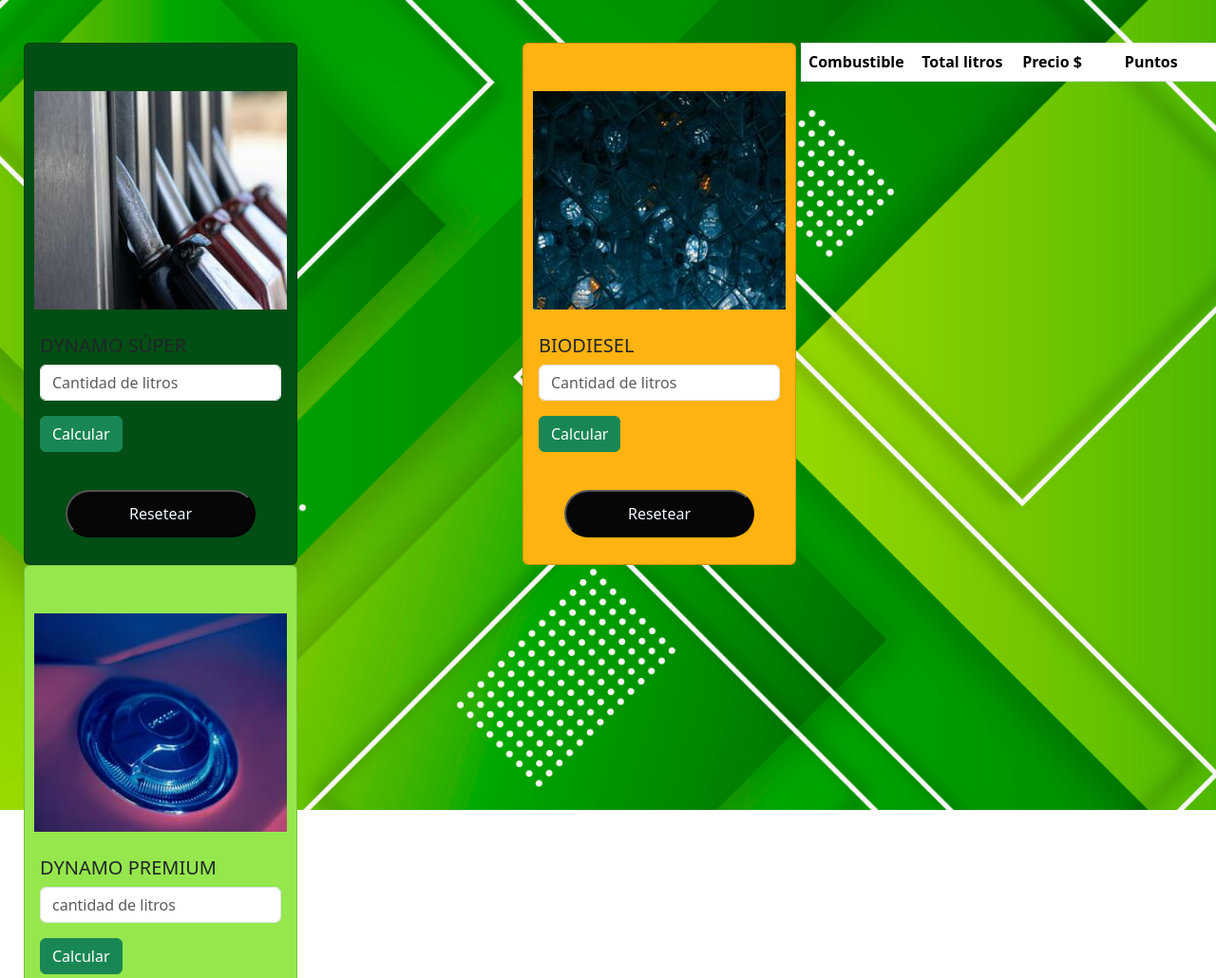
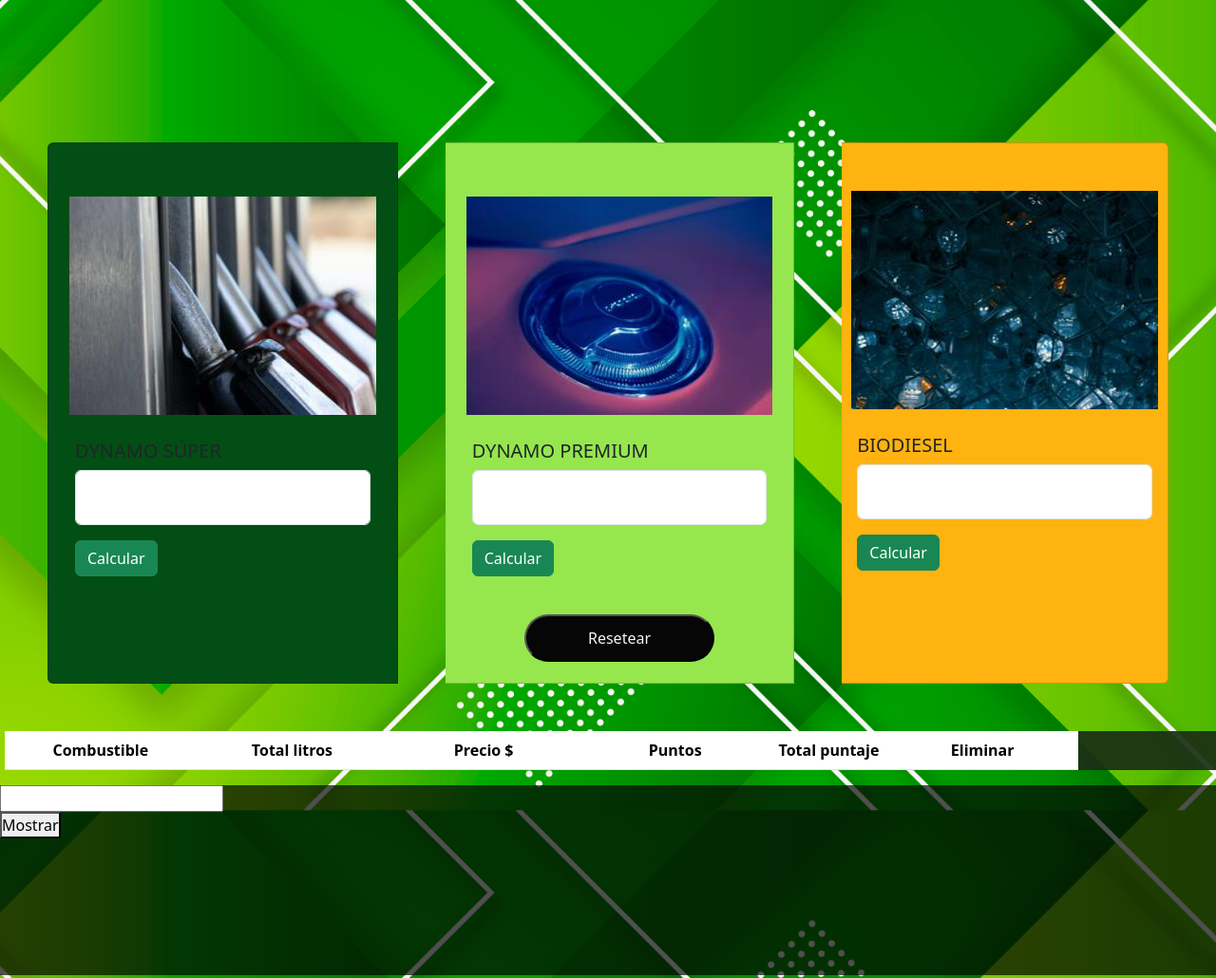
Before and after one commit to Mautt40/Proyecto-Javascript---Coderhouse, a plain HTML site: page pages/simulador.html in a window 1280 px wide. Shown: the top 1030 px of the page at 95% size. Drawn offline with nearby package versions, Linux system fonts and the light colour scheme.

Commit message:
falta arreglar

```diff
--- a/css/styles.css
+++ b/css/styles.css
@@ -9,7 +9,7 @@
 body {
     background-image: url("../img/fondo.jpg");
     background-size:cover;
-    background-repeat: no-repeat;
+    background-repeat: repeat;
     min-height: 100%;
     height: 650px;
     box-sizing: border-box;
@@ -19,7 +19,8 @@ body {
 }
 
 .parent {
-  display:flexbox;
+  display : flex;
+  flex-direction: column;
   grid-template-columns: repeat(2, 1fr);
   grid-template-rows: repeat(2, 1fr);
   grid-column-gap: 2px;
@@ -157,55 +158,126 @@ p {
   font-weight: bold;
   font-family: Verdana
 }
-.contenedor{
-  margin-top: 45px;
+
+#cabecera{
+  height: 100px;
+}
+
+
+.contenedor {
+
+  padding: 25px;
   display: flex;
-  flex-direction: row;
-  row-gap: 15 px;
-  margin-left: 25PX;
-  width:fit-content;
-  height:max-content;
+  justify-content: center;
+  margin-bottom: 40px;
+}
+
+
+.card-group{
+
+  justify-content: space;
+  margin-bottom: 50px;
+  margin-top: 50px;
 
 }
 
+
 #super{
-
-  background-color: rgb(2, 78, 20);
+justify-content: space-around;
+background-color: rgb(2, 78, 20);
+max-width: 400px;
+margin-left: 50px;
+padding: 6px 12px;
 }
 
 #premium{
 
+  justify-content: space-around;
+  background-color: rgb(149, 231, 77);
+  max-width: 400px;
+  margin-left: 50px;
 
-  background-color: rgb(149, 231, 77);
+  padding: 6px 12px;
 }
 
 #biodiesel{
+  justify-content: space-around;
+  background-color: #ffb310;
+  max-width: 400px;
+  margin-left: 50px;
+  margin-right:50px ;
+}
 
-  background-color: #ffb310;
+
+#tabla {
+  margin: 0 auto;
+}
+
+
+.table{
+  display: flex;
+  flex-direction: column;
+  justify-content: center;
+  margin-left: 5px;
+  background-color: rgba(28, 47, 21, 0.925);
+  width: 800px;
+
+
+
+
+
+}
+
+.col{
+  display: flex;
+  flex-direction: column;
+  justify-content: center;
+}
+
+
+thead {
+  margin-right: 150px;
+
+}
+#tbody{
+  margin-left: 100px;
+  justify-content: space-around;
+}
+
+.table th {
+
+
+  color: aliceblue;
+
+  display: flex;
+  justify-content: space-around;
+  align-items: center;
+
+}
+
+.table tr {
+  color: aliceblue;
+  display: flex;
+  justify-content: space-around;
+  align-items: center;
+
+
+
+
+}
+td{
+
+  display: flex;
+  padding: 35px;
+  align-items: center;
+  margin-right: 160px;
+  justify-content: center;
+
+
 }
 
 
 
-.table{
-  margin-left: 5px;
-  background-color: rgba(28, 47, 21, 0.925);
-  align-content: center;
-  width: 150px;
-
-
-}
-.table th {
-  margin-left:35px ;
-  color: aliceblue;
-  width: 120px ;
-}
-
-.table tr{
-  color: aliceblue;
-}
-td{
-  width: 120px;
-}
 .card_footer{
   margin-top: 40px;
   text-align: center;
@@ -220,6 +292,7 @@ td{
   border-radius: 30px;
 }
 
+
 #total_puntos{
   height: 100px;
 }
@@ -228,6 +301,17 @@ td{
   color:darkorange;
   font-size: 20px;
 }
+
+
+#info {
+  height: 200px;
+  background-color: rgba(3, 3, 3, 0.685);
+  color: aliceblue;
+
+}
+
+
+
 
 .footer{
   display: flex;
--- a/js/codigo.js
+++ b/js/codigo.js
@@ -6,7 +6,7 @@ class socio_dynamoclub {
     this.nombre = nombre;
     this.apellido = apellido;
     this.codigo = codigo;
-    this.puntos_acumulados= puntaje
+    this.puntos_acumulados = puntaje
 
 }
 }
@@ -14,10 +14,10 @@ class socio_dynamoclub {
 
 let lista_socios = [];
 
-lista_socios.push( new socio_dynamoclub ("Roberto","Garcia", 25637,455));
+lista_socios.push( new socio_dynamoclub ("Roberto","Garcia", 25637,900));
 lista_socios.push( new socio_dynamoclub ("Claudia", "Romero",23457, 723));
-lista_socios.push( new socio_dynamoclub ("Pablo", "Aranda", 35788, 320));
-lista_socios.push( new socio_dynamoclub  ("Lorena", "Silva", 45122, 123));
+lista_socios.push( new socio_dynamoclub ("Pablo", "Aranda", 35788, 589));
+lista_socios.push( new socio_dynamoclub  ("Carlos", "Plancton", 45122, 655));
 
 localStorage.setItem("lista_socios", JSON.stringify(lista_socios));
 
@@ -25,66 +25,62 @@ console.log (lista_socios)
 
 
 
-
 function validar_socio (){
-
 
 let lista_socios_guardada = JSON.parse(localStorage.getItem("lista_socios"));
 
 console.log (lista_socios_guardada);
 
 const codigo_usuario = document.getElementById ("codigo_usuario").value;
+const socio = lista_socios_guardada.find(socio_dynamoclub => socio_dynamoclub.codigo === parseInt(codigo_usuario));
 
-
-const socio = lista_socios_guardada.find(socio_dynamoclub => socio_dynamoclub.codigo === parseInt(codigo_usuario));
 
 let mensaje = document.getElementById ("mensaje");
 
+const {nombre,apellido,codigo,puntos_acumulados} = socio
+
 if (socio ){
 
-         mensaje.innerHTML = `<p class = "bienvenido"> Código verificado </p>
-                              <p class = "user"> Usuario : ${socio.nombre} ${socio.apellido} </p>
-                              <p  class = "puntos"> "Tenés ${socio.puntos_acumulados} puntos en tu cuenta"</p>
+
+mensaje.innerHTML =
+
+`<p class = "bienvenido"> Código verificado </p>
 <br>
-                              <a href = "pages/simulador.html"> INGRESAR A LA PLATAFORMA </a>`
 
-
-    let nombre = socio.nombre;
-    let apellido = socio.apellido;
-    let codigo = socio.codigo;
-    let puntos_acumulados= socio.puntos_acumulados
+<a href = "pages/simulador.html"> INGRESAR A LA PLATAFORMA </a>`;
 
 console.log (nombre, apellido, codigo, puntos_acumulados);
 
 
+
+
 }
+
 else {
 
     mensaje.innerHTML = `<h2>Error de Usuario</h2>
                         <p class= "estilo_parrafo"> Código de tarjeta no  registrado </p>
                         <br>
-                        <a href ="index.html"> Volver </a>`
+                        <a href ="index.html"> Volver </a>`;
 }
 
 }
 
 
-
-
-//funcionalidad card Super//
+//funcionalidad card Super/
 
 let simulacion = [];
 
 localStorage.setItem("simulacion", JSON.stringify(simulacion)) || [];
 
-let boton_super = document.getElementById ("litros_super");
-boton_super.addEventListener("click",function() {
-combustible = "Super"
+let boton_super = document.getElementById("litros_super");
+boton_super.addEventListener("click", function() {
+combustible = "DY.Super";
 
 
 });
 
-let litros_super = document.getElementById ("litros_super");
+let litros_super = document.getElementById("litros_super");
 litros_super.addEventListener ("change", function(e){
 
 precio = parseInt(e.target.value) * 125;
@@ -110,11 +106,11 @@ mostrar_tabla();
 
 },
 )
-//funcionalidad card premium (que es igual a la otra pero con otros Id
+// card premium
 
 let boton_premium = document.getElementById ("litros_premium");
 boton_premium.addEventListener("click", function() {
-combustible = "premium";
+combustible = "Premium";
 
 });
 
@@ -127,7 +123,7 @@ puntos = parseInt(e.target.value) + 150;
 let resultado_premium = {
 
     combustible: combustible,
-    Total_litros: (e.target.value),
+    Total_litros:  (e.target.value),
     precio: precio,
     puntos: puntos,
 }
@@ -140,10 +136,10 @@ console.log (simulacion);
 mostrar_tabla();
 })
 
-// KISS & DRY *3 - Card 3//
+// Card Biodiesel
 
 let boton_bio = document.getElementById ("litros_bio");
-boton_bio.addEventListener("click",function() {
+boton_bio.addEventListener("click", function(){
 combustible = "biodiesel";
 });
 
@@ -175,57 +171,67 @@ function mostrar_tabla (){
 
 let puntaje_total =0;
 
+
     for (let resultado of simulacion){
 
         let fila = document.createElement ("tr");
         fila.innerHTML =
         `<td> ${resultado.combustible} </td>
-        <td> ${resultado.Total_litros} </td>
-        <td> ${resultado.precio} </td>
+         <td>  ${resultado.Total_litros} </td>
+         <td > ${resultado.precio} </td>
          <td> ${resultado.puntos} </td>
+         <td class="resultado">${puntaje_total += resultado.puntos}</td>
 
         <td> <button class= "btn btn-warning borrar_elemento "> Borrar </button> </td>`
 
-        puntaje_total+=resultado.puntos
+        puntaje_total += resultado.puntos
 
         tabla.append(fila);
+
     }
-
-let filanueva =  document.createElement("tr");
-filanueva.innerHTML = `<td colspan="3" class ="resultado">total de puntos:</td><td class="resultado">${puntaje_total}</td>
-                       <td> <button class= "btn btn-warning borrar_elemento "> Borrar </button> </td>`
-
-tabla.append(filanueva);
-
 
 
 let btn_borrar = document.querySelectorAll(".borrar_elemento");
 
-console.log (btn_borrar);
 
 for (let btn of btn_borrar){
     btn.addEventListener ("click", borrar_elemento);
-
 }
 
+
 function borrar_elemento (e){
-    console.log ("objeto a eliminar", e.target)
+
+
+    console.log ("elemento_eliminar", e.target)
     e.target.parentNode.parentNode.remove();
 
     simulacion.pop();
     console.log (simulacion);
 
 }
-}
 
-function limpiarFormulario() {
-document.getElementById("ingreso1").reset();
-document.getElementById("ingreso2").reset();
-document.getElementById("ingreso3").reset();
-
-}
+document.getElementById("ingreso").reset();
 
 
+//balace total///
+
+
+//acá iría la info del socio//
+
+
+
+
+
+
+
+
+
+
+
+
+
+
+//footer//
 
       let elemento1= document.getElementById ("burger");
       elemento1.addEventListener("mouseover", function(){
@@ -271,3 +277,4 @@ elemento4.addEventListener("mouseout", function(){
     elemento4.src = "../img/premio4.jpg";
 
     })
+}
--- a/pages/simulador.html
+++ b/pages/simulador.html
@@ -7,51 +7,44 @@
     <link rel="stylesheet" href="../css/styles.css">
     <link href="https://cdn.jsdelivr.net/npm/bootstrap@5.3.0-alpha1/dist/css/bootstrap.min.css" rel="stylesheet" integrity="sha384-GLhlTQ8iRABdZLl6O3oVMWSktQOp6b7In1Zl3/Jr59b6EGGoI1aFkw7cmDA6j6gD" crossorigin="anonymous">
 
-    <title>Plataforma Usuario</title>
+    <title>simulador de puntos</title>
 </head>
+
 <body>
+    <div id="cabecera">
 
+    </div>
 
-  <div class="contenedor">
-
-
-
-
+      <div class = "contendor">
+      <div class ="col">
       <div class="card-group">
 
 
-    <div class ="col">
-
-
-      <div class ="card" id="super" style="width:18rem; height: 550px;" >
-
-
+        <div class ="card" id="super">
         <img src="../img/super.jpg" class="card-img-top" alt="super">
           <div class="card-body">
+            <h5 class="card-title">DYNAMO SÚPER</h5>
+            <div class="form-floating mb-3">
 
-          <h5 class="card-title">DYNAMO SÚPER</h5>
-
-      <div class="form-floating mb-3">
-            <form id="ingreso1">
             <input type="number" class="form-control" id="litros_super" placeholder="Cantidad de litros">
-            </form>
           </div>
 
           <button class="btn btn-success"data-bs-toggle="button" id="calc_super">Calcular</button>
+
+
               <br>
               <div class= "card_footer">
-            <input type="submit" onclick="limpiarFormulario()" value="Resetear">
-            </div>
 
               </div>
            </div>
         </div>
 
+
         <!--card 2--------------------------------------------------->
 
-    <div class = "col">
 
-      <div class="card" id="premium" style="width:18rem; height: 550px;">
+
+        <div class="card" id="premium">
 
           <img src="../img/premium.jpg" class="card-img-top" alt="premium">
             <div class="card-body">
@@ -59,58 +52,65 @@
                 <h5 class="card-title">DYNAMO PREMIUM </h5>
 
             <div class="form-floating mb-3">
-            <form id="ingreso2">
+
+
+
                 <input type="number" class="form-control" id="litros_premium" placeholder="cantidad de litros">
-            </form>
+
             </div>
 
               <button type="button" class="btn btn-success" id="cal_pre">Calcular</button>
+
                 <br>
                 <div class= "card_footer">
+                  <form id="ingreso">
                   <input type="submit" onclick="limpiarFormulario()" value="Resetear">
-              </div>
-            </div>
+
               </div>
               </div>
           </div>
 
 
 
+
       <!--card 3--------------------------------------------------->
 
-    <div class = "col">
+      <div class="card"  id="biodiesel" >
 
-    <div class="card"  id="biodiesel" style="width:18rem; height: 550px;">
-
-      <img src="../img/biodiesel.jpg" class="card-img-top" alt="biodeisel">
+        <img src="../img/biodiesel.jpg" class="card-img-top" alt="biodiesel">
           <div class="card-body">
 
               <h5 class="card-title">BIODIESEL</h5>
 
           <div class="form-floating mb-3">
-            <form id="ingreso3">
+
             <input type="number" class="form-control" id="litros_bio" placeholder="Cantidad de litros">
-            </form>
+
+
           </div>
 
             <button type="button" class="btn btn-success" id="calc_bio">Calcular</button>
+
             <br>
               <div class= "card_footer">
-            <input type="submit" onclick="limpiarFormulario()" value="Resetear">
+
+
+
             </div>
             </div>
         </div>
       </div>
-
-
+    </div>
+    </div>
     <div id="tabla">
-     <table class="table" id="resultado_compra">
+       <table class="table">
           <thead>
-          <th scope="col"> Combustible</th>
-          <th scope ="col">Total litros</th>
-          <th scope="col"> Precio $</th>
-          <th scope="col"> Puntos</th>
-
+            <th scope class="col">Combustible</th>
+            <th scope class="col">Total litros</th>
+            <th scope class="col">Precio $</th>
+            <th scope class="col">Puntos</th>
+            <th scope cass="col"> Total puntaje </th>
+            <th scope class ="col">Eliminar</th>
           </tr>
           </thead>
           <tbody id="tbody">
@@ -121,21 +121,38 @@
             </tr>
 
         </table>
-    </div>
+
+
+
+    <div id ="info">
+
+      <input type="number" id="codigo_usuario" class ="codigo" minlength="5" >
+      <br>
+      <button onclick = "info()";> Mostrar </button>
+
 
     </div>
 
+
+
     </div>
+
 
     <div class="footer">
       <img src="../img/premio1.jpg" alt="1" id="burger">
       <img src="../img/premio3.jpg" alt="2" id="promo">
       <img src="../img/premio2.jpg" alt="3" id="cafe">
       <img src="../img/premio4.jpg" alt="4" id="descuento"
+
     </div>
+
+
 
 
 <script src="../js/codigo.js"> </script>
 <script src="https://cdn.jsdelivr.net/npm/bootstrap@5.3.0-alpha1/dist/js/bootstrap.bundle.min.js" integrity="sha384-w76AqPfDkMBDXo30jS1Sgez6pr3x5MlQ1ZAGC+nuZB+EYdgRZgiwxhTBTkF7CXvN" crossorigin="anonymous"></script>
+
 </body>
+
+
 </html>
```
Also changed, not shown: Index.html (+12 -14 lines). Lines whose indentation alone changed are shown as unchanged.
